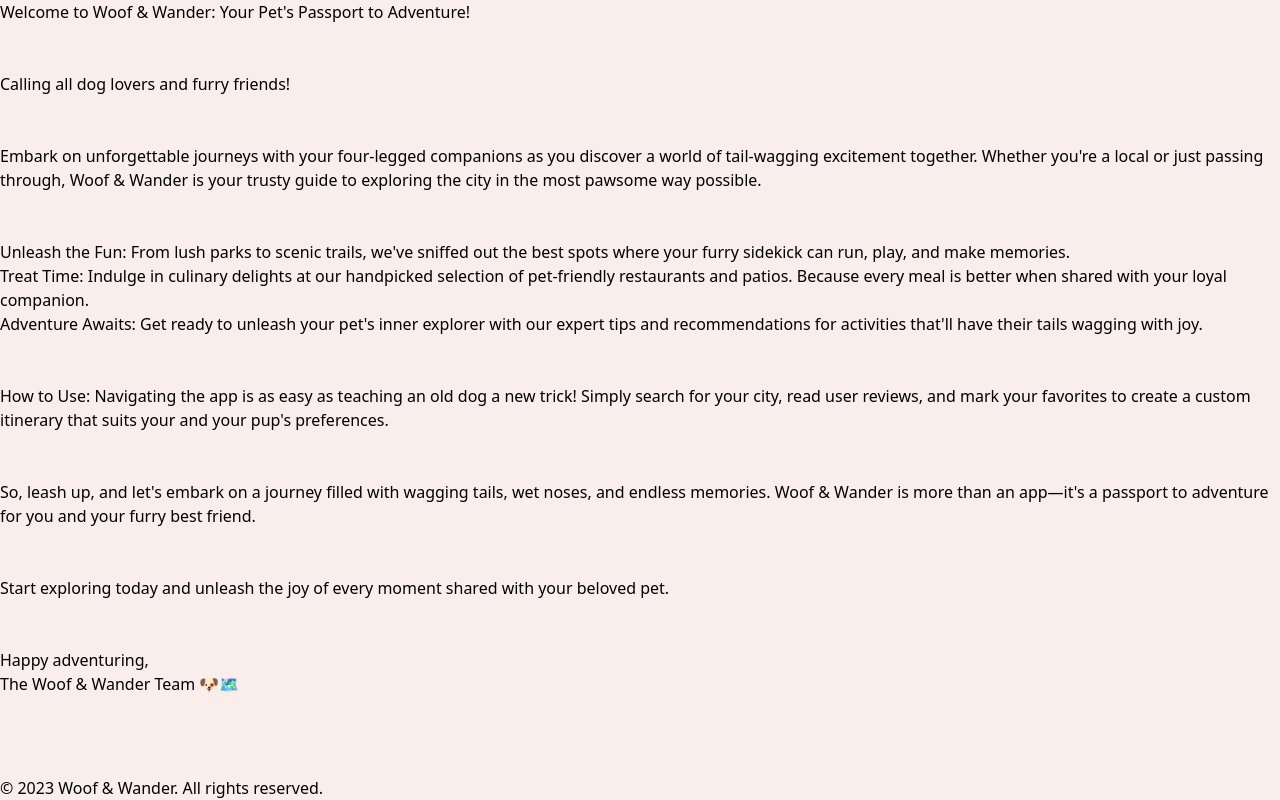
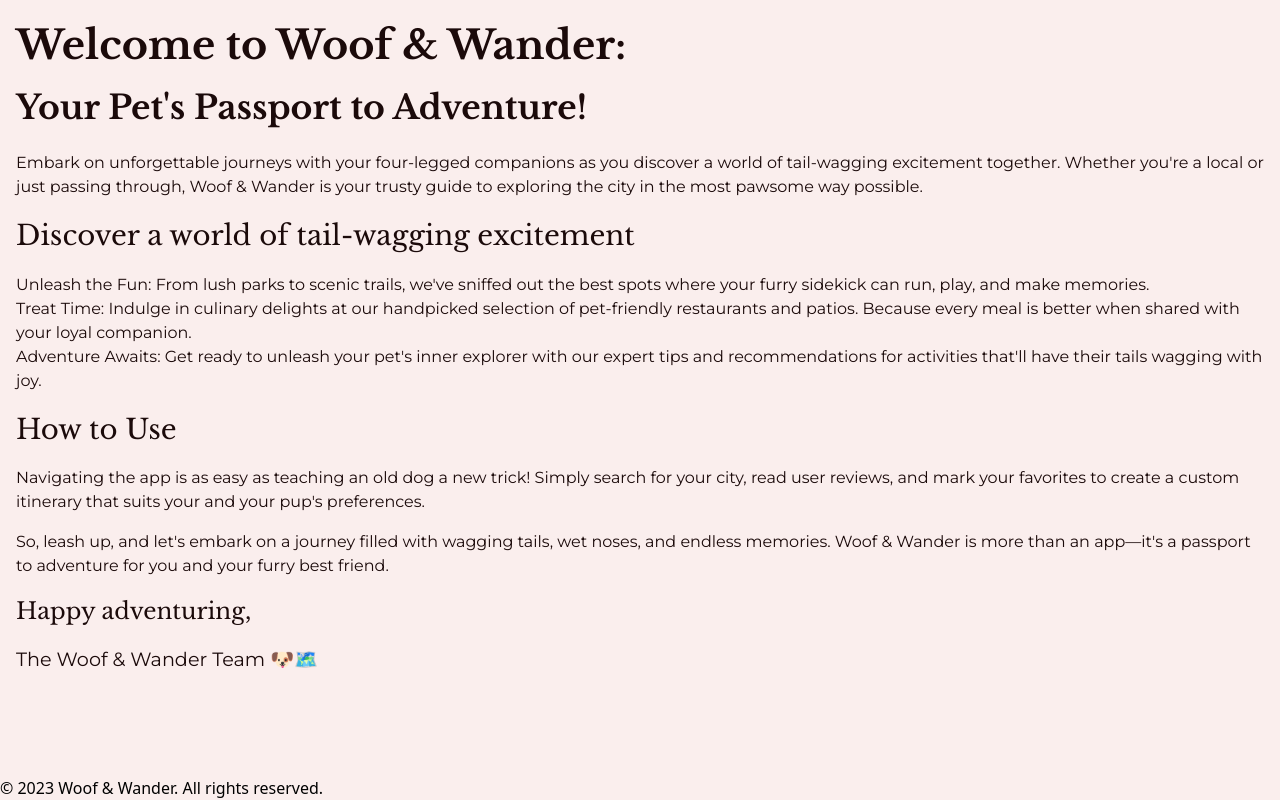
Before and after one commit to B-Selin/WoofAndWander, a Django app: page /home/ in a window 1280 px wide. Shown: the part 96-896 px from the top of the page. Run offline with Django 4.2, Linux system fonts and the light colour scheme; style sheets or scripts are compiled from the project's sources; some libraries are stand-ins or nearby versions.

Commit message:
style home page about info

```diff
--- a/main_app/templates/home.html
+++ b/main_app/templates/home.html
@@ -1,38 +1,25 @@
 {% extends 'base.html' %}
 {% block content %}
+<div class="m-4 space-y-4 text-dark font-body">
+  <h1 class="text-h3 font-header font-bold">Welcome to Woof & Wander:
+    <br>
+    <span class="text-h4">Your Pet's Passport to Adventure!</span></h1>
 
-<h1>Welcome to Woof & Wander: Your Pet's Passport to Adventure!</h1>
-<br>
-<br>
-<p>Calling all dog lovers and furry friends!</p>
-<br>
-<br>
-<p>Embark on unforgettable journeys with your four-legged companions as you discover a world of tail-wagging excitement
-  together. Whether you're a local or just passing through, Woof & Wander is your trusty guide to exploring the city in
-  the most pawsome way possible.</p>
-<br>
-<br>
-<ul>
-  <li>Unleash the Fun: From lush parks to scenic trails, we've sniffed out the best spots where your furry sidekick can
-    run, play, and make memories.</li>
-  <li>Treat Time: Indulge in culinary delights at our handpicked selection of pet-friendly restaurants and patios.
-    Because every meal is better when shared with your loyal companion.</li>
-  <li>Adventure Awaits: Get ready to unleash your pet's inner explorer with our expert tips and recommendations for
-    activities that'll have their tails wagging with joy.</li>
-</ul>
-<br>
-<br>
-<p>How to Use: Navigating the app is as easy as teaching an old dog a new trick! Simply search for your city, read user
-  reviews, and mark your favorites to create a custom itinerary that suits your and your pup's preferences.</p>
-<br>
-<br>
-<p>So, leash up, and let's embark on a journey filled with wagging tails, wet noses, and endless memories. Woof & Wander
-  is more than an app—it's a passport to adventure for you and your furry best friend.</p>
-<br>
-<br>
-<p>Start exploring today and unleash the joy of every moment shared with your beloved pet.</p>
-<br>
-<br>
-<p>Happy adventuring,</p>
-<p>The Woof & Wander Team 🐶🗺️</p>
+  <p class="">Embark on unforgettable journeys with your four-legged companions as you discover a world of tail-wagging excitement together. Whether you're a local or just passing through, Woof & Wander is your trusty guide to exploring the city in the most pawsome way possible.</p>
+
+  <h3 class="text-h5 font-header">Discover a world of tail-wagging excitement</h3>
+  <ul class="y">
+    <li>Unleash the Fun: From lush parks to scenic trails, we've sniffed out the best spots where your furry sidekick can run, play, and make memories.</li>
+    <li>Treat Time: Indulge in culinary delights at our handpicked selection of pet-friendly restaurants and patios. Because every meal is better when shared with your loyal companion.</li>
+    <li>Adventure Awaits: Get ready to unleash your pet's inner explorer with our expert tips and recommendations for activities that'll have their tails wagging with joy.</li>
+  </ul>
+
+  <h3 class="text-h5 font-header">How to Use</h3>
+  <p class="mb-4">Navigating the app is as easy as teaching an old dog a new trick! Simply search for your city, read user reviews, and mark your favorites to create a custom itinerary that suits your and your pup's preferences.</p>
+
+  <p class="">So, leash up, and let's embark on a journey filled with wagging tails, wet noses, and endless memories. Woof & Wander is more than an app—it's a passport to adventure for you and your furry best friend.</p>
+
+  <h3 class="text-h6 font-header">Happy adventuring,</h3>
+  <p class="text-body-lg">The Woof & Wander Team 🐶🗺️</p>
+</div>
 {% endblock %}
```
